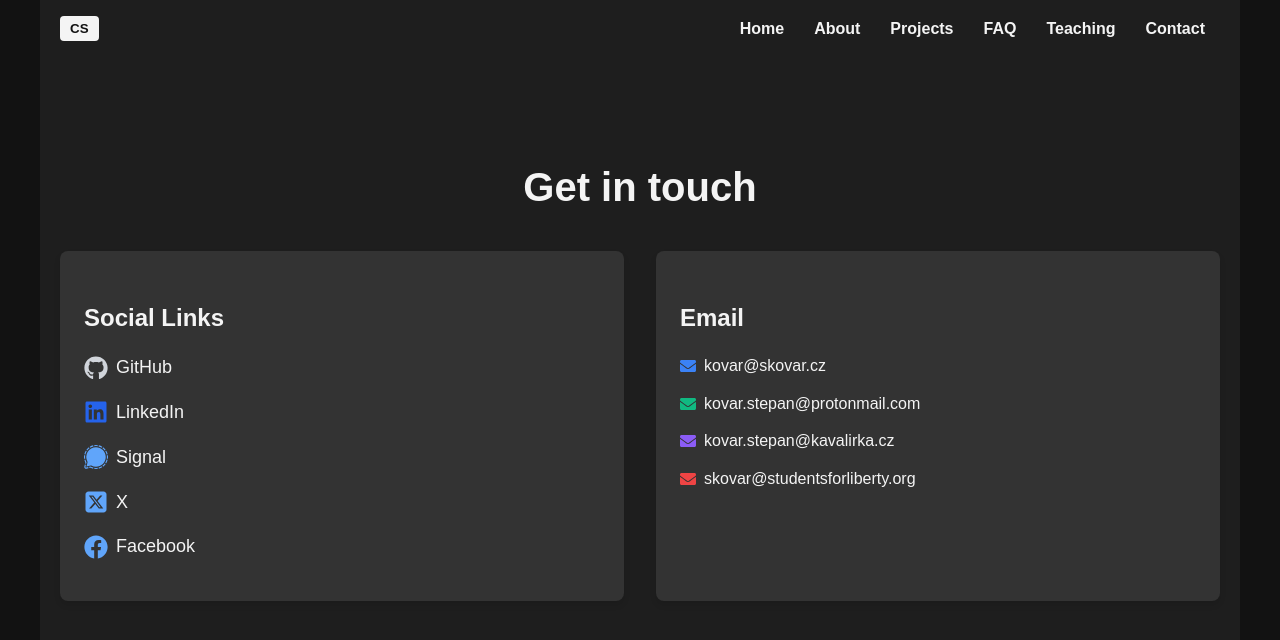
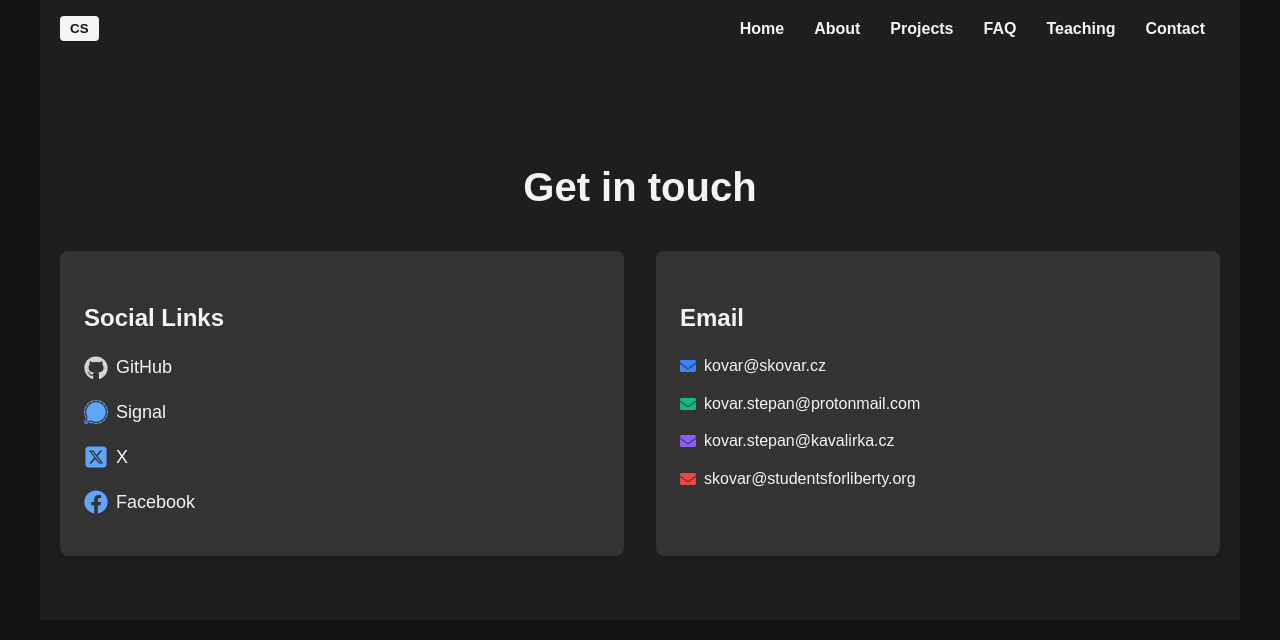
Before and after one commit to herajda/skovar.cz, a React (Create React App) app: page /contact in a window 1280 px wide. Shown: the top 640 px of the page. Built offline with nearby package versions, Linux system fonts and the light colour scheme.

Commit message:
REMOVE LINKEDIN

```diff
--- a/src/Contact.js
+++ b/src/Contact.js
@@ -20,10 +20,6 @@ function Contact() {
               <li>
                 <FaGithub className="mr-2 text-gray-700 text-2xl" />
                 <a href="https://github.com/herajda" className="text-lg">GitHub</a>
-              </li>
-              <li>
-                <FaLinkedin className="mr-2 text-blue-600 text-2xl" />
-                <a href="https://www.linkedin.com/in/yourusername" className="text-lg">LinkedIn</a>
               </li>
               <li>
                 <SiSignal className="mr-2 text-blue-400 text-2xl" />
```
